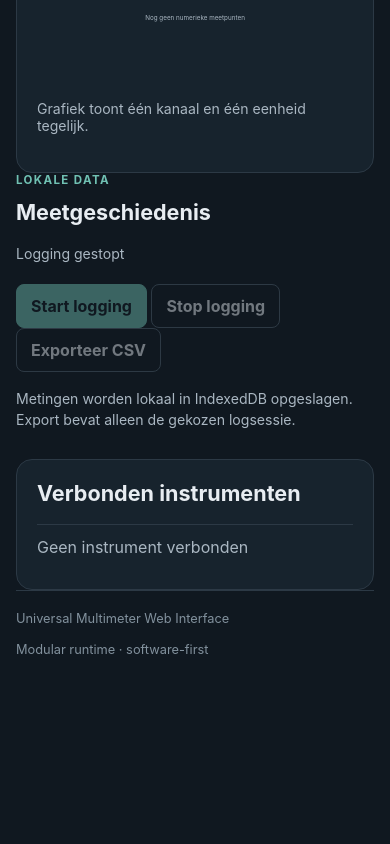
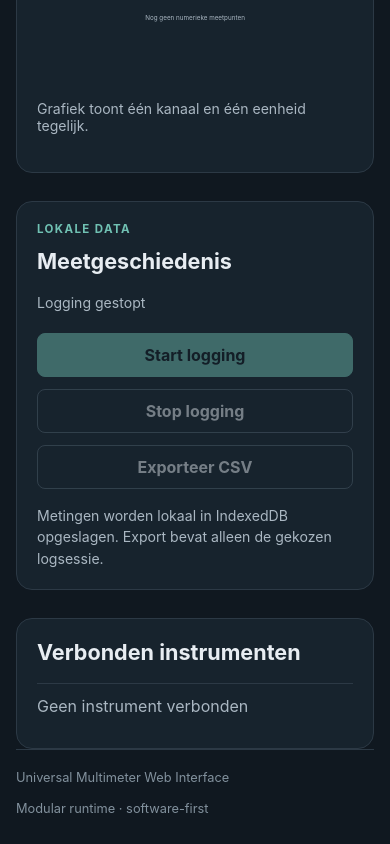
Before and after one commit to Robbertjv/Universal-Multimeter, a website built with Vite: page index.html in a window 390 px wide. Shown: the part 1518-2362 px from the top of the page. Before the commit the page ends 2203 px from the top, so only its background shows below. Built offline with nearby package versions, Linux system fonts and the light colour scheme.

Commit message:
Style local measurement logging controls

```diff
--- a/src/styles.css
+++ b/src/styles.css
@@ -360,3 +360,32 @@ button:disabled {
     width: 100%;
   }
 }
+
+
+.history-panel {
+  margin-top: 28px;
+  padding: 28px;
+  border: 1px solid #2c3945;
+  border-radius: 16px;
+  background: #17232d;
+}
+
+.history-actions {
+  display: flex;
+  flex-wrap: wrap;
+  gap: 12px;
+}
+
+@media (max-width: 720px) {
+  .history-panel {
+    padding: 20px;
+  }
+
+  .history-actions {
+    flex-direction: column;
+  }
+
+  .history-actions button {
+    width: 100%;
+  }
+}
```
